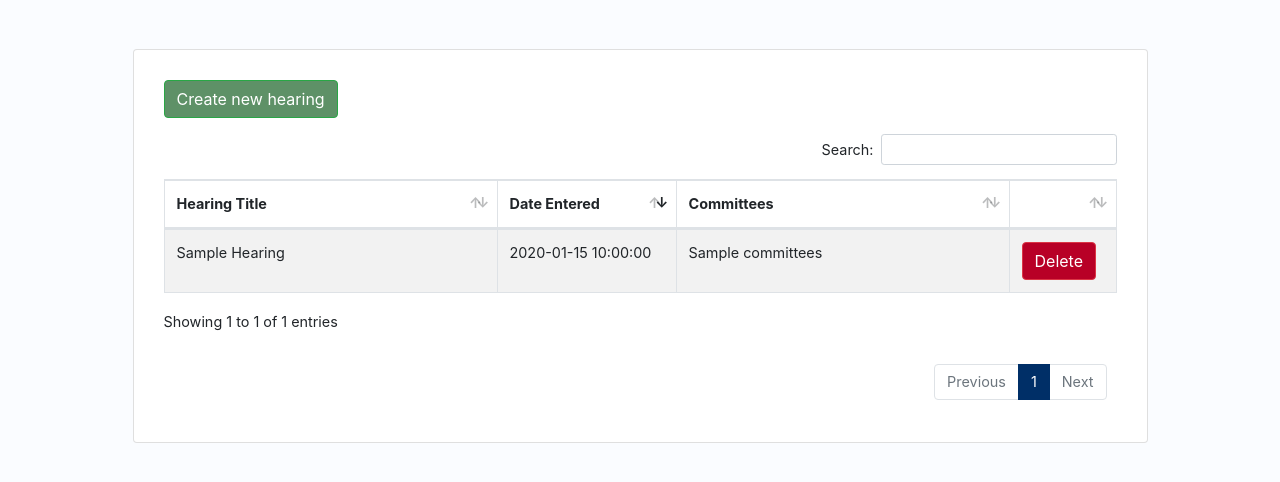
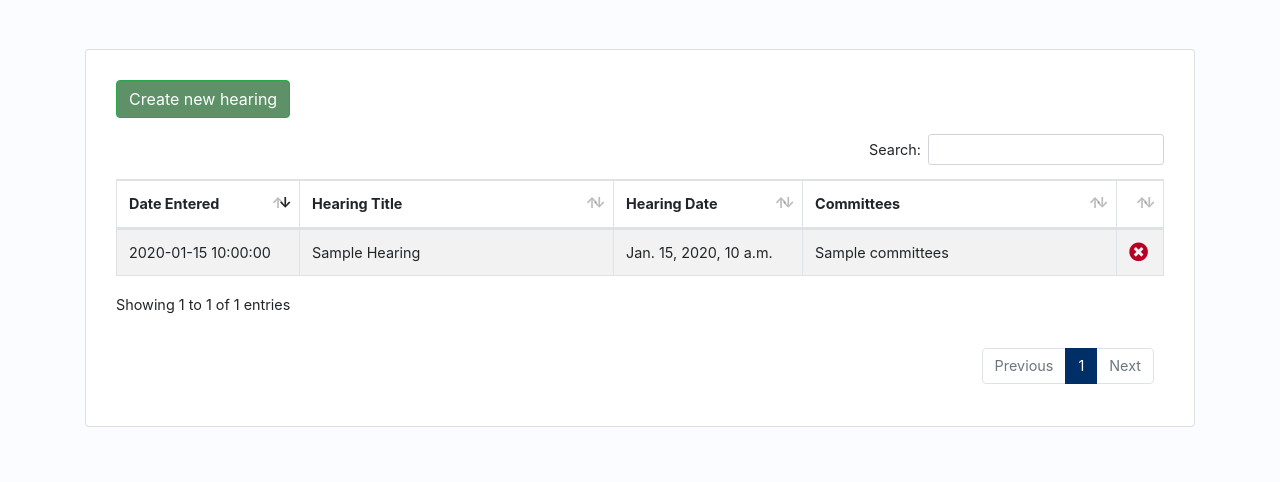
Before and after one commit to datamade/committee-oversight, a Django app: template committeeoversightapp/templates/list.html in a window 1280 px wide. Shown: the part 66-548 px from the top of the page. Run offline with Django 3.2, Linux system fonts and the light colour scheme; the template is opened without the code that fills it: most values are stand-ins (such as "Sample title", 1, 10 or a date in 2020); some libraries are stand-ins or nearby versions.

Commit message:
Add hearing date to list view

```diff
--- a/committeeoversightapp/static/css/custom.css
+++ b/committeeoversightapp/static/css/custom.css
@@ -107,7 +107,11 @@ input[type='checkbox'] {
 }
 
 .hearing-title-col {
-  width: 35%;
+  width: 30%;
+}
+
+#delete-icon {
+  color: var(--red-color);
 }
 
 #hearing-table_paginate {
--- a/committeeoversightapp/templates/list.html
+++ b/committeeoversightapp/templates/list.html
@@ -1,7 +1,7 @@
 {% extends 'base.html' %}
 
 {% block content %}
-<div class="col col-lg-11">
+<div class="col">
 <div class="hearing-form card">
 
  <p><a href="/" class="btn btn-success">Create new hearing</a></p>
@@ -9,8 +9,9 @@
  <table class="table table-striped table-bordered" id="hearing-table">
   <thead>
     <tr>
+      <th scope="col">Date Entered</th>
       <th scope="col" class="hearing-title-col">Hearing Title</th>
-      <th scope="col">Date Entered</th>
+      <th scope="col">Hearing Date</th>
       <th scope="col" class="hearing-title-col">Committees</th>
       <th scope="col"></th>
     </tr>
@@ -18,12 +19,13 @@
   <tbody>
     {% for hearing in hearings %}
     <tr>
+      <td>{{hearing.created_at | date:"Y-m-d H:i:s"}}</td>
       <td>{{hearing.name | title}}</td>
-      <td>{{hearing.created_at | date:"Y-m-d H:i:s"}}</td>
+      <td>{{hearing.start_date}}</td>
       <td>{{hearing.committees}}</td>
       <td>
-        <a href="/delete/{{hearing.pk}}" class="btn btn-danger">
-          Delete
+        <a href="/delete/{{hearing.pk}}">
+          <i class="fas fa-lg fa-times-circle" id="delete-icon"></i>
         </a>
       </td>
     </tr>
@@ -38,7 +40,7 @@
 $(document).ready( function () {
     $('#hearing-table').DataTable({
       "dom": "Bfrtip",
-      "order": [[ 1, "desc" ]]
+      "order": [[ 0, "desc" ]]
     });
 } );
 </script>
```
Also changed, not shown: committeeoversightapp/templates/detail.html (+7 -7 lines).
